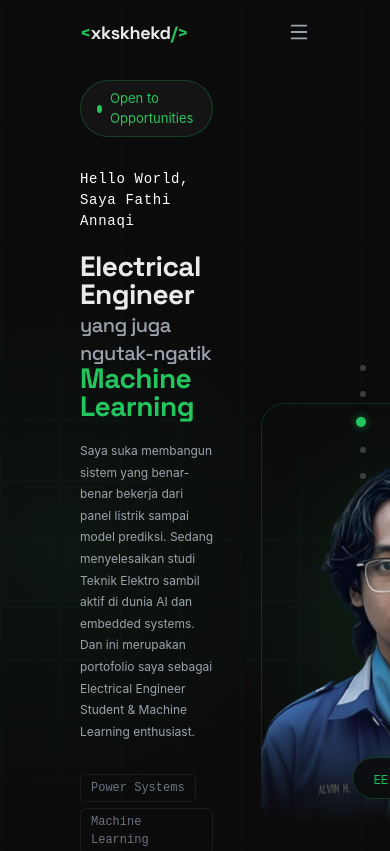
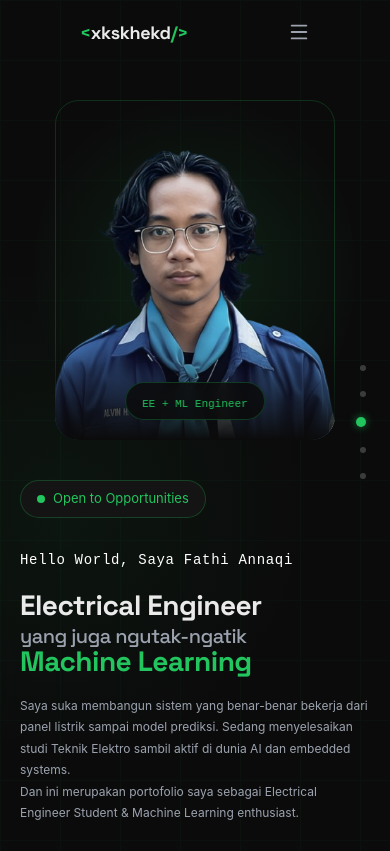
Before and after one commit to xkskhekd/Portofolio_Website, a Next.js app: page / in a window 390 px wide. Shown: the top 851 px of the page. Built offline with nearby package versions, Linux system fonts and the light colour scheme.

Commit message:
feat: add useIsMobile hook and update SectionWrapper and Hero components for responsive design

```diff
--- a/components/SectionWrapper.tsx
+++ b/components/SectionWrapper.tsx
@@ -1,6 +1,7 @@
 "use client";
 
 import { motion } from "framer-motion";
+import { useIsMobile } from "@/hooks/useIsMobile";
 
 type Props = {
   id: string;
@@ -9,7 +10,9 @@ type Props = {
   style?: React.CSSProperties;
 };
 
-export default function SectionWrapper({ id, children, className }: Props) {
+export default function SectionWrapper({ id, children, className, style }: Props) {
+  const isMobile = useIsMobile();
+
   return (
     <motion.section
       id={id}
@@ -17,7 +20,10 @@ export default function SectionWrapper({ id, children, className }: Props) {
       whileInView={{ opacity: 1, y: 0 }}
       viewport={{ once: true, margin: "-100px" }}
       transition={{ duration: 0.7, ease: "easeOut" }}
-      style={{ padding: "96px 24px" }}
+      style={{
+        padding: isMobile ? "56px 20px" : "96px 24px",
+        ...style,
+      }}
       className={className}
     >
       <div style={{ maxWidth: "1152px", margin: "0 auto" }}>{children}</div>
--- /dev/null
+++ b/hooks/useIsMobile.ts
@@ -0,0 +1,16 @@
+"use client";
+
+import { useState, useEffect } from "react";
+
+export function useIsMobile(breakpoint: number = 768) {
+  const [isMobile, setIsMobile] = useState(false);
+
+  useEffect(() => {
+    const check = () => setIsMobile(window.innerWidth < breakpoint);
+    check();
+    window.addEventListener("resize", check);
+    return () => window.removeEventListener("resize", check);
+  }, [breakpoint]);
+
+  return isMobile;
+}
--- a/sections/Hero.tsx
+++ b/sections/Hero.tsx
@@ -3,8 +3,11 @@
 import { motion } from "framer-motion";
 import { Download, ArrowDown } from "lucide-react";
 import Image from "next/image";
+import { useIsMobile } from "@/hooks/useIsMobile";
 
 export default function Hero() {
+  const isMobile = useIsMobile();
+
   return (
     <section
       id="hero"
@@ -14,7 +17,7 @@ export default function Hero() {
         display: "flex",
         flexDirection: "column",
         justifyContent: "center",
-        padding: "80px 80px 48px",
+        padding: isMobile ? "100px 20px 40px" : "80px 80px 48px",
         overflow: "hidden",
       }}
     >
@@ -39,18 +42,87 @@ export default function Hero() {
         pointerEvents: "none",
       }} />
 
-      {/* 2 kolom */}
+      {/* 2 kolom (1 kolom di mobile) */}
       <div style={{
         maxWidth: "1152px",
         margin: "0 auto",
         width: "100%",
         display: "grid",
-        gridTemplateColumns: "1fr 340px",
-        gap: "48px",
+        gridTemplateColumns: isMobile ? "1fr" : "1fr 340px",
+        gap: isMobile ? "40px" : "48px",
         alignItems: "center",
         position: "relative",
         zIndex: 1,
       }}>
+
+        {/* Kolom kanan: foto (pindah ke atas di mobile) */}
+        {isMobile && (
+          <motion.div
+            initial={{ opacity: 0, y: 20 }}
+            animate={{ opacity: 1, y: 0 }}
+            transition={{ delay: 0.2, duration: 0.8 }}
+            style={{
+              position: "relative",
+              width: "100%",
+              maxWidth: "280px",
+              height: "340px",
+              margin: "0 auto",
+            }}
+          >
+            <div style={{
+              position: "absolute",
+              inset: "-20px",
+              background: "radial-gradient(circle, rgba(34,197,94,0.12) 0%, transparent 70%)",
+              borderRadius: "50%",
+              pointerEvents: "none",
+            }} />
+            <div style={{
+              position: "absolute",
+              inset: 0,
+              border: "1px solid rgba(34,197,94,0.2)",
+              borderRadius: "24px",
+              zIndex: 0,
+            }} />
+            <Image
+              src="/images/photo.png"
+              alt="Profile Photo"
+              fill
+              style={{
+                objectFit: "cover",
+                objectPosition: "top",
+                borderRadius: "24px",
+                filter: "grayscale(20%)",
+              }}
+            />
+            <div style={{
+              position: "absolute",
+              bottom: 0,
+              left: 0,
+              right: 0,
+              height: "100px",
+              background: "linear-gradient(to top, #0B0B0B, transparent)",
+              borderRadius: "0 0 24px 24px",
+              zIndex: 1,
+            }} />
+            <div style={{
+              position: "absolute",
+              bottom: "20px",
+              left: "50%",
+              transform: "translateX(-50%)",
+              background: "rgba(11,11,11,0.85)",
+              border: "1px solid rgba(34,197,94,0.25)",
+              backdropFilter: "blur(8px)",
+              borderRadius: "999px",
+              padding: "6px 16px",
+              zIndex: 2,
+              whiteSpace: "nowrap",
+            }}>
+              <span style={{ fontSize: "11px", color: "#22C55E", fontFamily: "monospace" }}>
+                EE + ML Engineer
+              </span>
+            </div>
+          </motion.div>
+        )}
 
         {/* Kolom kiri */}
         <div>
@@ -199,7 +271,8 @@ export default function Hero() {
           </motion.div>
         </div>
 
-        {/* Kolom kanan: foto */}
+        {/* Kolom kanan: foto (desktop only, di sini posisinya) */}
+        {!isMobile && (
           <motion.div
             initial={{ opacity: 0, x: 40 }}
             animate={{ opacity: 1, x: 0 }}
@@ -268,10 +341,12 @@ export default function Hero() {
               </span>
             </div>
           </motion.div>
+        )}
 
       </div>
 
       {/* Scroll indicator */}
+      {!isMobile && (
         <motion.div
           initial={{ opacity: 0 }}
           animate={{ opacity: 1 }}
@@ -298,6 +373,7 @@ export default function Hero() {
             }}
           />
         </motion.div>
+      )}
     </section>
   );
 }
```
Lines whose indentation alone changed are shown as unchanged.
